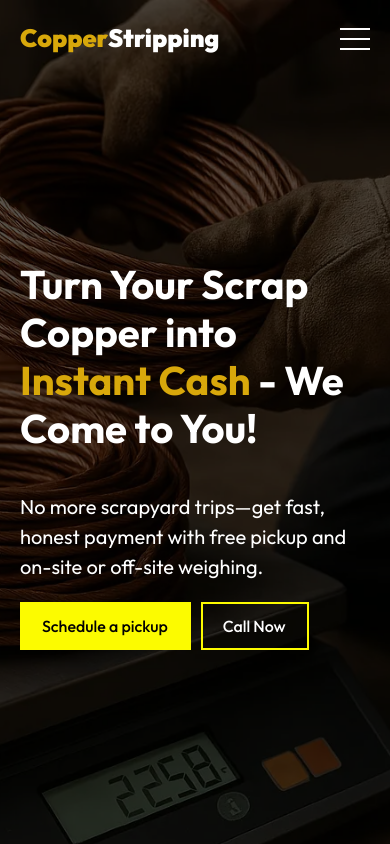
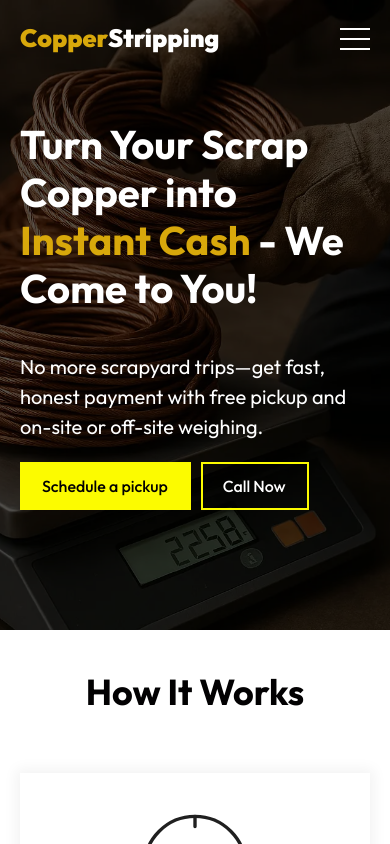
Before and after one commit to LarocheJ/copperstripping, a React (Vite) app: page / in a window 390 px wide. Shown: the top 844 px of the page. Built offline with nearby package versions, Linux system fonts and the light colour scheme.

Commit message:
Add media queries for responsive padding adjustments in hero section

```diff
--- a/src/styles/Hero.css
+++ b/src/styles/Hero.css
@@ -23,3 +23,15 @@
     flex-wrap: wrap;
     gap: 1rem;
 }
+
+@media all and (max-width: 1100px) {
+    .hero {
+        padding-block: 12rem;
+    }
+}
+
+@media all and (max-width: 500px) {
+    .hero {
+        padding-block: 8rem;
+    }
+}
```
